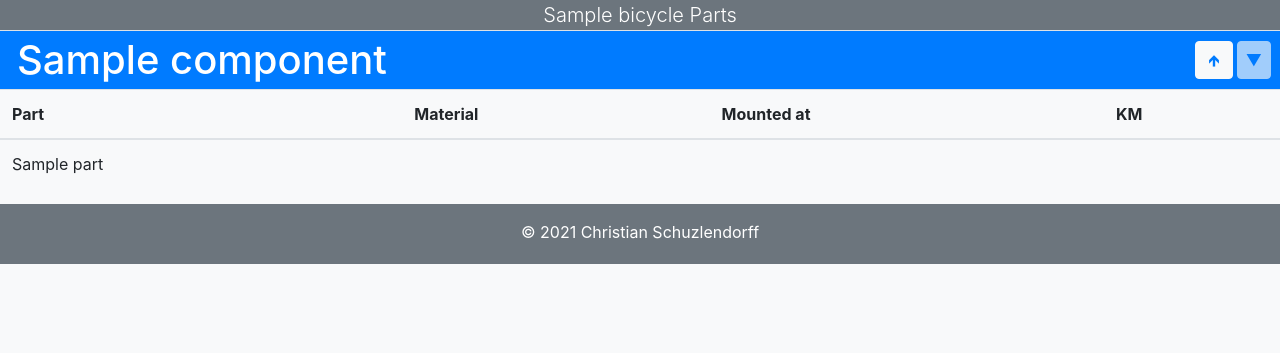
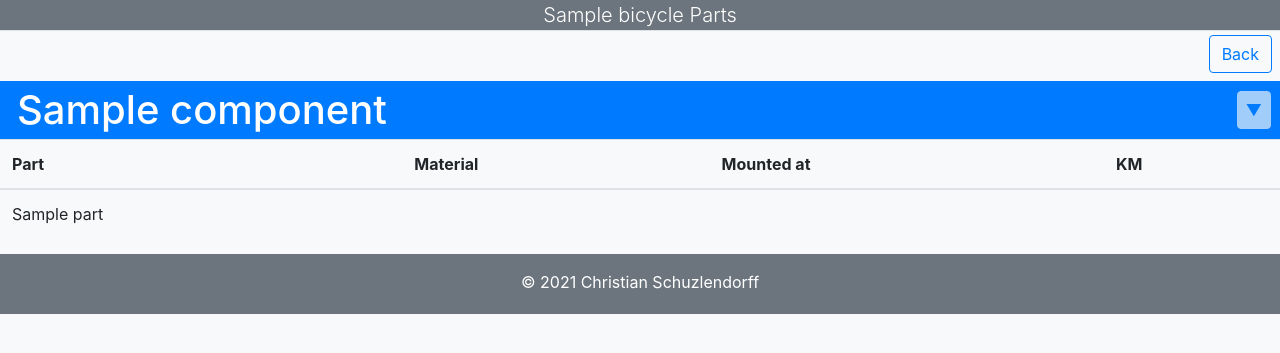
Before and after one commit to chs8691/myequis, a Django app: page /japp/myequis/bicycles/1/parts in a window 1280 px wide. Shown: the part 59-412 px from the top of the page. Run offline with Django 3.2, Linux system fonts and the light colour scheme; tables that the repository leaves empty hold one stand-in row (values such as "Sample post"); some libraries are stand-ins or nearby versions.

Commit message:
intra side navigation

```diff
--- a/myequis/templates/myequis/bicycle_history.html
+++ b/myequis/templates/myequis/bicycle_history.html
@@ -10,6 +10,10 @@
 {% include "page-title.html" with title=var  %}
 {% endwith %}
 
+{% include "nav-open.html" %}
+{% url 'myequis:bicycle-detail-url' bicycle.id as nav_url %}
+{% include "nav-item.html" with url=nav_url title='Back' %}
+{% include "nav-close.html" %}
 
 {% if data_list %}
 {% for data in data_list %}
@@ -29,7 +33,7 @@
 {% firstof "" as next_status  %}
 {% endif %}
 
-{% include "nav-line.html" with title=data.name back_url=back_url prev_url=data.prev prev_status=prev_status next_url=data.next next_status=next_status %}
+{% include "nav-line.html" with title=data.name back_url=data.back prev_url=data.prev prev_status=prev_status next_url=data.next next_status=next_status %}
 
 {% for partData in data.part_data_list %}
 
--- a/myequis/templates/myequis/bicycle_parts.html
+++ b/myequis/templates/myequis/bicycle_parts.html
@@ -10,6 +10,11 @@
 {% include "page-title.html" with title=var  %}
 {% endwith %}
 
+{% include "nav-open.html" %}
+
+{% url 'myequis:index-url' as nav_url %}
+{% include "nav-item.html" with url=nav_url title="Back" %}
+{% include "nav-close.html" %}
 
 <div>
   {% if data_list %}
@@ -28,7 +33,7 @@
   {% firstof "" as next_status  %}
   {% endif %}
 
-  {% include "nav-line.html" with title=data.name back_url=back_url prev_url=data.prev prev_status=prev_status next_url=data.next next_status=next_status %}
+  {% include "nav-line.html" with title=data.name back_url=data.back prev_url=data.prev prev_status=prev_status next_url=data.next next_status=next_status %}
 
 
   <div class="table-responsive">
--- a/myequis/templates/nav-line.html
+++ b/myequis/templates/nav-line.html
@@ -8,7 +8,7 @@
 
   <div class='btn-group' role='group'>
 
-    {% if back_url is not None %}
+    {% if back_url is not None and back_url != 'None' %}
     <a href='#{{ back_url }}'>
       <button type="button" class="btn text-primary mr-1 btn-light">
         &#129145;
@@ -16,7 +16,7 @@
     </a>
     {% endif %}
 
-    {% if prev_url is not None %}
+    {% if prev_url is not None and prev_url != 'None' %}
     <a href='#{{ prev_url }}'>
       <button type="button" class="btn text-primary mr-1 pr-2 pl-2 btn-light {{ prev_status }}">
         &#9650;
--- a/myequis/views.py
+++ b/myequis/views.py
@@ -1332,11 +1332,16 @@ def list_bicycle_parts(request, bicycle_id):
         data_list.append(data)
 
     # add navigation
+    if len(data_list) > 0:
+        back_url = data_list[0]['name']
+
     for i in range(len(data_list)):
 
         if i > 0:
+            nav_back = back_url
             nav_prev = data_list[i-1]['name']
         else:
+            nav_back = None
             nav_prev = None
 
         if (i+1) < len(data_list):
@@ -1344,6 +1349,7 @@ def list_bicycle_parts(request, bicycle_id):
         else:
             nav_next = None
 
+        data_list[i]['back'] = nav_back
         data_list[i]['prev'] = nav_prev
         data_list[i]['next'] = nav_next
 
@@ -1515,20 +1521,26 @@ def list_bicycle_history(request, bicycle_id):
         data_list.append(data)
 
     # add navigation
+    if len(data_list) > 0:
+        back_url = data_list[0]['name']
+
     for i in range(len(data_list)):
 
         if i > 0:
-            prev = data_list[i-1]['name']
-        else:
-            prev = None
+            nav_back = back_url
+            nav_prev = data_list[i-1]['name']
+        else:
+            nav_back = None
+            nav_prev = None
 
         if (i+1) < len(data_list):
-            next = data_list[i+1]['name']
-        else:
-            next = None
-
-        data_list[i]['prev'] = prev
-        data_list[i]['next'] = next
+            nav_next = data_list[i+1]['name']
+        else:
+            nav_next = None
+
+        data_list[i]['back'] = nav_back
+        data_list[i]['prev'] = nav_prev
+        data_list[i]['next'] = nav_next
 
     # logger.warning(f"data_list={data_list}")
 
@@ -1624,11 +1636,16 @@ def list_bicycle_timeline(request, bicycle_id):
     year_data_list = []
 
     # add navigation
+    if len(years) > 0:
+        back_url = years[0]
+
     for i in range(len(years)):
 
         if i > 0:
+            back = back_url
             prev = years[i-1]
         else:
+            back = None
             prev = None
 
         if (i+1) < len(years):
@@ -1636,7 +1653,8 @@ def list_bicycle_timeline(request, bicycle_id):
         else:
             next = None
 
-        year_data_list.append(dict(year=str(years[i]), prev=str(prev), next=str(next), data_list=[]))
+        year_data_list.append(dict(year=str(years[i]), back=str(back),\
+            prev=str(prev), next=str(next), data_list=[]))
 
     # add data items
     for year_data in year_data_list:
```
Also changed, not shown: myequis/templates/myequis/bicycle_timeline.html (+6 -1 lines).
